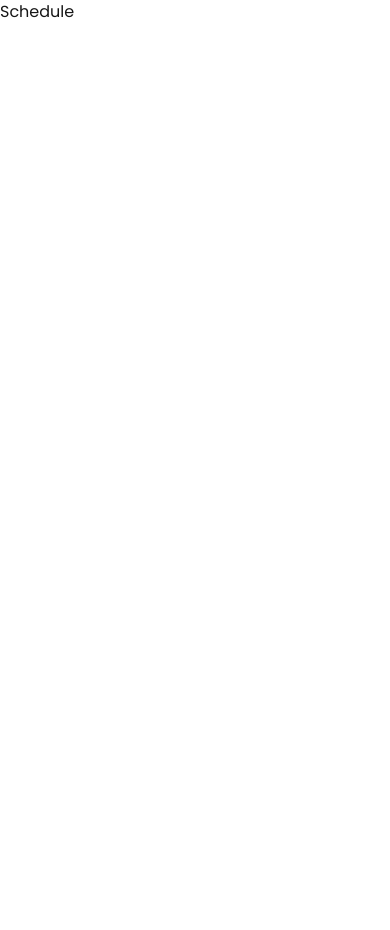
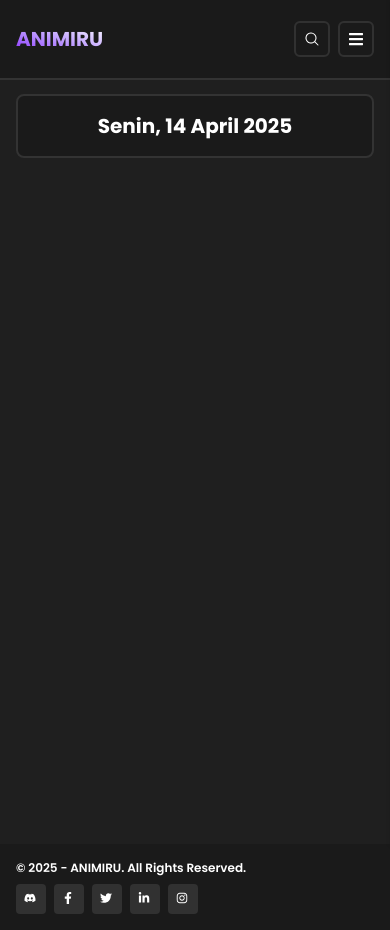
Before and after one commit to maldikurniawan/anistream, a Next.js app: page /schedule in a window 390 px wide. Before the commit the page ends 844 px from the top, so only its background shows below. Built offline with nearby package versions, Linux system fonts and the light colour scheme.

Commit message:
add schedule

```diff
--- a/package.json
+++ b/package.json
@@ -12,6 +12,7 @@
     "@tanstack/react-query": "^5.74.0",
     "axios": "^1.8.4",
     "framer-motion": "^12.7.2",
+    "moment": "^2.30.1",
     "next": "15.3.0",
     "react": "^19.0.0",
     "react-dom": "^19.0.0",
--- a/src/app/(Home)/Anime.tsx
+++ b/src/app/(Home)/Anime.tsx
@@ -25,11 +25,11 @@
             <div className="grid grid-cols-2 sm:grid-cols-3 md:grid-cols-4 gap-4 sm:gap-6">
                 {animeList.map((anime: any) => (
                     <motion.div
+                        key={anime.animeId}
                         className='rounded-xl'
                         whileHover={{ y: -10 }}
                     >
                         <Link
-                            key={anime.animeId}
                             href={"/"}
                             className="group overflow-hidden transition-all duration-200"
                         >
--- a/src/app/(Home)/schedule/page.tsx
+++ b/src/app/(Home)/schedule/page.tsx
@@ -1,6 +1,20 @@
+"use client";
+import React from "react";
+import moment from "moment";
+import 'moment/locale/id';
+import { Footer, Header } from "@/components"
+
 const Schedule = () => {
     return (
-        <div>Schedule</div>
+        <main>
+            <Header />
+            <div className="min-h-screen bg-[#1F1F1F] text-white pt-[94px] p-4 sm:pt-[130px] sm:px-[60px] sm:pb-8">
+                <div className="text-center bg-[#1A1A1A] text-xl sm:text-3xl font-bold border-2 border-[#333333] rounded-lg py-4">
+                    {moment().locale("id").format("dddd, D MMMM YYYY")}
+                </div>
+            </div>
+            <Footer />
+        </main>
     )
 }
 
--- a/src/components/atoms/Pagination.tsx
+++ b/src/components/atoms/Pagination.tsx
@@ -25,10 +25,10 @@
     };
 
     return (
-        <div className="flex justify-center mt-4 space-x-2">
+        <div className="flex justify-center mt-4 space-x-1 sm:space-x-2">
             {/* Previous Button */}
             <button
-                className="px-2 sm:px-3 py-1 sm:py-1.5 bg-transparent border border-[#333333] rounded cursor-pointer disabled:cursor-not-allowed disabled:opacity-50"
+                className="px-2 sm:px-3 py-1 sm:py-1.5 bg-transparent border sm:border-2 border-[#333333] rounded cursor-pointer disabled:cursor-not-allowed disabled:opacity-50"
                 onClick={() => onPageChange(currentPage - 1)}
                 disabled={currentPage === 1}
             >
@@ -39,7 +39,7 @@
             {getPaginationNumbers().map((page, index) => (
                 <button
                     key={index}
-                    className={`px-2 sm:px-3 py-0.5 sm:py-1.5 rounded cursor-pointer ${page === currentPage ? "bg-[#8C00FF]" : "bg-transparent border border-[#333333]"
+                    className={`px-2 sm:px-3 py-0.5 sm:py-1.5 rounded cursor-pointer ${page === currentPage ? "border sm:border-2 border-[#8C00FF]" : "border sm:border-2 border-[#333333]"
                         } ${page === "..." ? "pointer-events-none opacity-50" : ""}`}
                     onClick={() => typeof page === "number" && onPageChange(page)}
                 >
@@ -49,7 +49,7 @@
 
             {/* Next Button */}
             <button
-                className="px-2 sm:px-3 py-1 sm:py-1.5 bg-transparent border border-[#333333] rounded cursor-pointer disabled:cursor-not-allowed disabled:opacity-50"
+                className="px-2 sm:px-3 py-1 sm:py-1.5 bg-transparent border sm:border-2 border-[#333333] rounded cursor-pointer disabled:cursor-not-allowed disabled:opacity-50"
                 onClick={() => onPageChange(currentPage + 1)}
                 disabled={currentPage === totalPages}
             >
--- a/src/components/layout/Header.tsx
+++ b/src/components/layout/Header.tsx
@@ -48,8 +48,8 @@
     return (
         <>
             <header
-                className={`px-4 md:px-[60px] h-20 md:h-[106px] justify-between flex border-b border-[#333333] items-center w-full fixed z-40 transition-all duration-300 py-0 ${scrolled
-                    ? "shadow bg-[#1A1A1A90] backdrop-blur-xl"
+                className={`px-4 md:px-[60px] h-20 md:h-[106px] justify-between flex border-b-2 border-[#333333] items-center w-full fixed z-40 transition-all duration-300 py-0 ${scrolled
+                    ? "shadow bg-[#1A1A1A90] backdrop-blur-xl hover:bg-[#1A1A1A]"
                     : "shadow-none bg-[#1A1A1A]"
                     }`}
             >
@@ -71,7 +71,7 @@
                             </form>
                         </div>
                     </div>
-                    <div className="hidden md:flex items-center justify-between border-t border-[#333333] w-full px-4">
+                    <div className="hidden md:flex items-center justify-between border-t-2 border-[#333333] w-full">
                         {/* Left Side - Menu */}
                         <div className="flex items-center gap-x-4">
                             {menu.map((item, itemIdx) => (
@@ -100,22 +100,22 @@
                         onClick={toggleSearch}
                     >
                         {searchOpen ? (
-                            <LiaTimesSolid size={36} className="border border-white/10 p-2 rounded-md" />
+                            <LiaTimesSolid size={36} className="border-2 border-white/10 p-2 rounded-md" />
                         ) : (
-                            <PiMagnifyingGlass size={36} className="border border-white/10 p-2 rounded-md" />
+                            <PiMagnifyingGlass size={36} className="border-2 border-white/10 p-2 rounded-md" />
                         )}
                     </button>
                     <button
                         onClick={() => setNavOpen(true)}
                         className="block md:hidden text-white py-5 cursor-pointer"
                     >
-                        <FaBars size={36} className="border border-white/10 p-2 rounded-md" />
+                        <FaBars size={36} className="border-2 border-white/10 p-2 rounded-md" />
                     </button>
                 </div>
                 {/* Search Input untuk Mobile */}
                 {searchOpen && (
                     <div className="absolute top-20 left-0 right-0 md:hidden">
-                        <div className="bg-[#1A1A1A] border-b border-white/10 px-4 py-2">
+                        <div className="bg-[#1A1A1A] border-b-2 border-white/10 px-4 py-2">
                             <div className="relative text-white">
                                 <div className="absolute inset-y-0 start-0 flex items-center ps-3.5 pointer-events-none">
                                     <FaSearch />
@@ -140,22 +140,22 @@
                 className="fixed z-50 top-0 h-full min-[300px]:w-[300px] bg-[#1F1F1F] drop-shadow transition-all"
             >
                 <div className="flex items-center justify-end text-white p-4">
-                    <FaXmark className="cursor-pointer w-8 h-8 border p-1 rounded-full" onClick={() => setNavOpen(false)} />
+                    <FaXmark className="cursor-pointer w-8 h-8 border-2 p-1 rounded-full" onClick={() => setNavOpen(false)} />
                 </div>
                 <div className="p-4 h-96 text-left space-y-2">
                     {menu.map((item, itemIdx) => (
                         <div key={itemIdx}>
-                            <div className="px-6 py-2 flex items-center border justify-between text-white hover:bg-[#333333] font-medium whitespace-nowrap cursor-pointer rounded-lg" onClick={() => setNavOpen(false)}>
+                            <div className="px-6 py-2 flex items-center border-2 justify-between text-white hover:bg-[#333333] font-medium whitespace-nowrap cursor-pointer rounded-lg" onClick={() => setNavOpen(false)}>
                                 <span>{item.title}</span>
                                 {item.icon}
                             </div>
                         </div>
                     ))}
-                    <div className="px-6 py-2 mt-10 flex items-center border justify-between text-white hover:bg-[#333333] font-medium whitespace-nowrap cursor-pointer rounded-lg" onClick={() => setNavOpen(false)}>
+                    <div className="px-6 py-2 mt-10 flex items-center border-2 justify-between text-white hover:bg-[#333333] font-medium whitespace-nowrap cursor-pointer rounded-lg" onClick={() => setNavOpen(false)}>
                         <span>Masuk</span>
                         <IoIosLogIn />
                     </div>
-                    <div className="px-6 py-2 flex items-center border justify-between text-white hover:bg-[#333333] font-medium whitespace-nowrap cursor-pointer rounded-lg" onClick={() => setNavOpen(false)}>
+                    <div className="px-6 py-2 flex items-center border-2 justify-between text-white hover:bg-[#333333] font-medium whitespace-nowrap cursor-pointer rounded-lg" onClick={() => setNavOpen(false)}>
                         <span>Daftar</span>
                         <IoPersonAddOutline />
                     </div>
```
Also changed, not shown: 1 other file (tests, documents, lock files or other folders).
